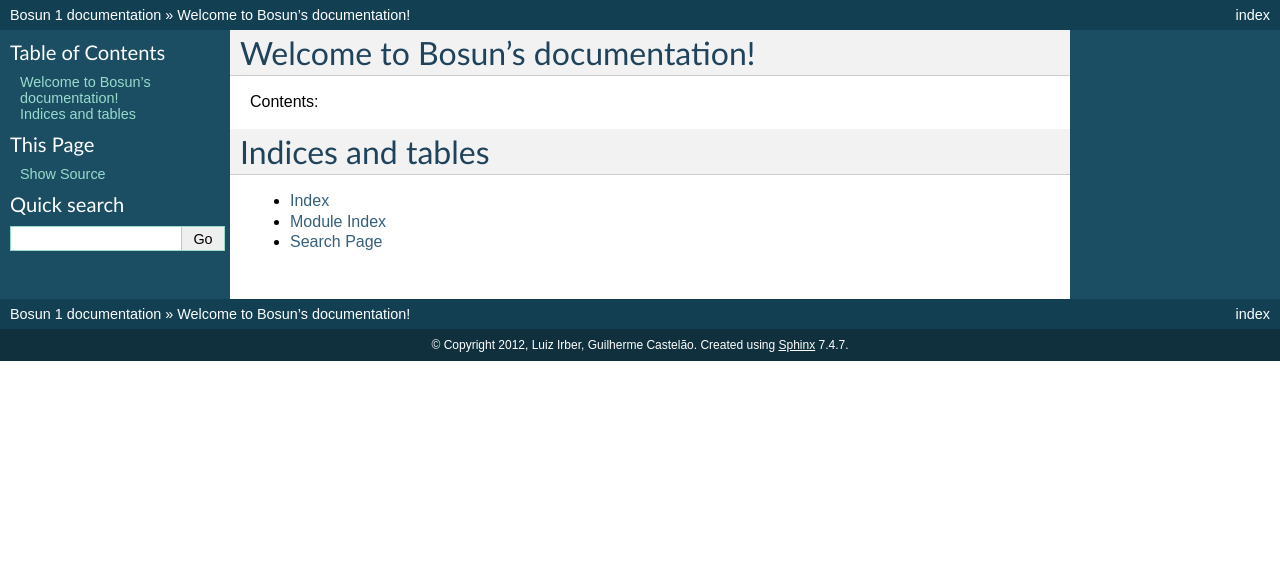
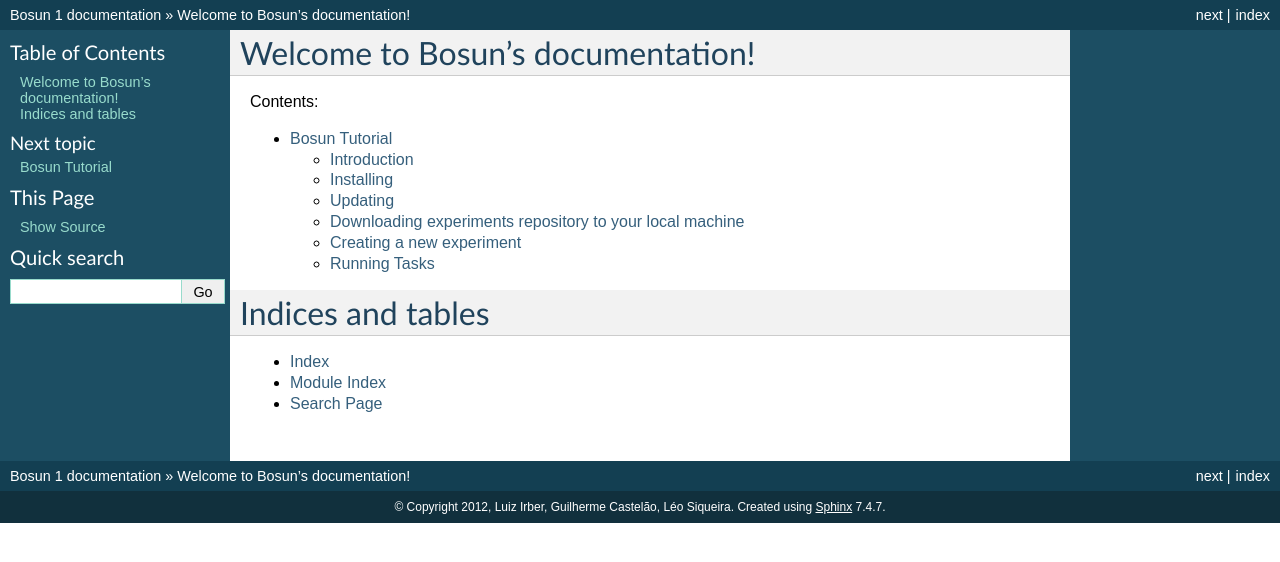
Before and after one commit to luizirber/bosun, a Sphinx documentation site: the page built from docs/index.rst, in a window 1280 px wide. Shown: the top 562 px of the page. Built offline with Sphinx 7.4.7, drawn with Linux system fonts in a browser that asks for light colours; some of the changed lines change nothing that is shown.

Commit message:
Updated docs with tutorial that was in Google Docs

```diff
--- /dev/null
+++ b/docs/bosun.rst
@@ -0,0 +1,452 @@
+Bosun Tutorial
+==============
+
+************
+Introduction
+************
+
+In this manual $EXP_REPOS is the local directory where you want to keep the
+model experiments (local repository) in your local machine. To name it exp_repos
+and place in your $HOME dir:
+
+.. code-block:: bash
+
+  $ EXP_REPOS=~/exp_repos
+
+**********
+Installing
+**********
+
+First you need to install Mercurial, a version control system, if not previously
+installed. As first step, you should teach Mercurial your name (required). For
+that you open/create the file ~/.hgrc in your home directory with a text-editor
+and add the ui section (user interaction) with your username:
+
+.. code-block:: guess
+
+  [ui]
+  username = name <user@mail.com>
+
+In Mercurial, we do all of our work inside a repository which will be $EXP_REPOS
+set up in the Introduction. A repository is a directory that contains all of the
+source files that we want to keep history of, along with complete histories of
+those source files. To do this, we will use the clone command (hg clone). This
+makes a clone of a repository (remote in our case); it makes a complete copy of
+another repository so that we will have our own local, private one to work in.
+We will bring the experiments repository to your local machine after the
+installation is finished.
+
+
+Installing dependencies and Bosun
+*********************************
+
+We need to install a series of software dependencies for Bosun to work, although
+it already has built-in dependencies in itself that are installed automatically.
+
+
+First, we install virtualenv which is a tool to create isolated Python
+environments. It creates a Python interpreter that uses an isolated environment
+in order to not create conflicts among different versions or libraries
+installed. Anytime you use that interpreter the libraries in that environment
+will be used. To install it:
+
+
+.. code-block:: bash
+
+  $ curl -O https://raw.github.com/pypa/virtualenv/master/virtualenv.py
+  $ python virtualenv.py ~/.bosun_env
+
+
+In order to use this recently created environment it is necessary to activate
+it. To do that we execute the following command:
+
+
+.. code-block:: bash
+
+  $ source ~/.bosun_env/bin/activate
+
+
+This command will change your $PATH so its first entry is the virtualenv's bin/
+directory and your prompt is changed so that you can visually distinguish when
+this environment is activated (you have to use source because it changes your
+shell environment in-place.). The activate command only alters the $PATH and
+prompt of you working terminal, if you want to use Bosun in another terminal you
+will have to activate it in that new terminal too. If you want to undo the
+changes done with activate you execute the following command:
+
+.. code-block:: bash
+
+  (environment) $ deactivate
+
+Finally, install another dependency and Bosun:
+
+.. code-block:: bash
+
+  $ pip install http://luizirber.org/software/mom4_utils-1.0.tar.gz
+  $ pip install https://github.com/luizirber/bosun/tarball/master
+  $ rm virtualenv.py
+
+
+Preparing Bosun for first use
+*****************************
+
+Before running Bosun for the first time, please configure your username, remote
+host and connection port, so that you don’t need to type it every time you use
+it. This configuration is placed inside the file ~/.bosunrc (.bosunrc in your
+$HOME directory) and needs to be edited/created.
+
+
+Ex:1)
+If you are inside CPTEC/INPE:
+
+.. code-block:: guess
+
+  user: your_user_at_tupa
+  hosts: tupa.cptec.inpe.br
+
+2)
+
+.. code-block:: guess
+
+  user: your_user_at_tupa
+  hosts: lmo-f
+  port: 6000
+
+********
+Updating
+********
+
+In order to update Bosun without installing all the built-in dependencies again:
+
+
+.. code-block:: bash
+
+  $ pip install -U --no-deps hg+ssh://tupa//stornext/online2/ocean/bosun#egg=bosun
+
+
+
+********************************************************
+Downloading experiments repository to your local machine
+********************************************************
+
+
+Bring the experiments repository to your local machine using:
+
+
+.. code-block:: bash
+
+  $ hg clone ssh://tupa//stornext/online2/ocean/exp_repos $EXP_REPOS
+
+
+When you clone a repository, the new repository becomes an exact copy of the
+existing one at the time of the clone, but subsequent changes in either one will
+not show up in the other unless you explicitly transfer them, by either pulling
+(hg pull -u) or pushing (hg push) using Mercurial.
+
+*************************
+Creating a new experiment
+*************************
+
+In order to create a new experiment, copy the directory expbase to a new exp
+dir, e.g. expnew:
+
+
+.. code-block:: bash
+
+  $ cd $EXP_REPOS/exp
+  $ cp -R expbase expnew
+  $ cd expnew
+
+The new experiment directory will have the following structure: 1. MODELIN 1.
+AGCM model configuration 1. input.nml 1. OGCM and coupler configuration. 1.
+instrument_coupler.apa 1. Instrumentation configuration. 1. namelist.yaml
+Configurations for running the experiment.
+
+
+
+
+1. runscripts/ 1. Files for compiling, executing, and post-processing. You
+should not need to modify these. 1. tables/ 1. field_table 2. diag_table 3.
+data_table 1. 1. data_override
+
+
+Go on and edit namelist.yaml which contains the experiment name, start/end
+dates, etc:
+
+.. code-block:: bash
+
+  $ vi namelist.yaml
+
+Change name to expnew and save.
+
+.. code-block:: bash
+
+  $ cd tables
+
+
+Edit diag_table for selecting diagnostic variables for the OGCM model outputs:
+
+.. code-block:: bash
+
+  $ vi diag_table
+  $ cd $EXP_REPOS/exp
+
+Update new exp in the repository:
+
+.. code-block:: bash
+
+  $ hg add expnew
+
+
+Check for changes:
+
+
+.. code-block:: bash
+
+  $ hg pull –u
+
+
+Merge if necessary:
+
+
+.. code-block:: bash
+
+  $ hg merge
+
+
+The act of creating a changeset in the main repository is called committing it.
+We perform a commit using the commit command. The hg commit command has a nice
+short alias: ci ("check in"), so we can use that:
+
+.. code-block:: bash
+
+  $ hg ci
+
+
+This drops us into an editor, and presents us with a few cryptic lines of text.
+The first line is empty and the lines that follow identify the user, branch name
+and the files that will go into this changeset. Edit the text in the first line
+briefly mentioning your changes so it can be understood by yourself and other
+users of the same repository/branch.
+
+Upload your changes to the main repository (remote) using:
+
+
+.. code-block:: bash
+
+  $ hg push
+
+*************
+Running Tasks
+*************
+
+Before running a task with Bosun, please check if your virtualenv is activated:
+
+
+.. code-block:: bash
+
+  $ source ~/.bosun_env/bin/activate
+
+
+Bosun has several tasks that can be performed. To list the available tasks to be
+performed:
+
+
+.. code-block:: bash
+
+  $ bosun --list
+
+
+To detail the task dependencies and which variables need to be set in the
+namelists respective to a specific task from the list:
+
+
+.. code-block:: bash
+
+  $ bosun -d taskname
+
+
+Run Experiment from scratch
+***************************
+
+
+In order to run a full model cycle, i.e. prepare (create all directories, and
+copy the necessary inputs to the right place), compile and run: $ bosun
+deploy_and_run:name=expnew The three tasks performed in deploy_and_run can also
+be achieved if the user runs the tasks: prepare, compilation, and run in this
+specific order. This will create directories in:
+/scratchin/grupos/ocean/home/${USER}/${EXP}/ containing source files for
+compilation, namelists, and executables for this specific experiment. It will
+also create directories in:
+/scratchout/grupos/ocean/home/${USER}/${EXP}/${TYPE}/ where ${TYPE} is the type
+of run: ocean model only (mom4p1_falsecoupled) or coupled ocean/atmosphere run
+(coupled). It contains the input, outputs, and restart files. If running a
+coupled run, the atmospheric outputs are located in:
+/scratchout/grupos/ocean/home/${USER}/${EXP}/coupled/model/dataout/TQ0062L028/
+
+Restart an experiment
+*********************
+
+Assuming you've successfully ran the model, you now have the model restart files
+written to your RESTART directory. For safety, rename the restart directory to
+save the data intact, before starting a new run: $ cp RESTART RESTART_yyyymmddhh
+In order to restart and existing experiment: $ bosun
+restart:name=expnew,restart=yyyymmddhh,finish=yyyymmddhh This task will check
+the current model time in /RESTART/coupler.res against the given date and return
+an error message if they do not match. Observation: If restarting again, don't
+forget to rename the newly formed RESTART directory if you plan to keep those
+files!
+
+
+Creating new grids
+******************
+
+
+The generation of new grids is treated in the same way as a regular experiment
+in Bosun. However, it does require some editing of the grid specification data
+file (to be moved inside the namelist in the future):
+
+
+.. code-block:: bash
+
+  $ cd $EXP_REPOS/exp
+  $ cp -R expbase expnewgrid
+  $ cd expnewgrid
+  $ vi runscripts/mom4_pre/ocean_grid_run.csh
+
+
+Usually you will need to edit hgrid_nml, vgrid_nml and topog_nml inside this
+file to include your grid specifications and suitable topography file for the
+intended resolution before running.
+
+
+Once you configured your new grid, you need to commit the changes and send to
+the remote machine:
+
+
+.. code-block:: bash
+
+  $ hg add expnewgrid
+  $ hg pull -u
+  $ hg commit -m "New grid generation"
+  $ hg push
+
+In order to create the grid and the exchange grid for the coupled model using
+Bosun:
+
+
+.. code-block:: bash
+
+  $ bosun generate_grid:name="expnewgrid"
+  $ bosun make_xgrids:name="expnewgrid"
+
+This tasks will generate the following file in the remote machine:
+
+
+.. code-block:: bash
+
+  /scratchout/grupos/ocean/home/${USER}/${EXP}/coupled/gengrid/grid_spec_UNION.nc
+
+
+The grid_spec_UNION.nc is the actual file that will be used when running the
+model. It is recommended to change the name of the file so that it includes the
+grid resolution, e.g. grid_spec_0.1.nc for a 1/10 of degree global regular grid.
+
+
+Regridding required fields for new grids
+****************************************
+
+
+The generation of regrid fields is also treated in the same way as a regular
+experiment in Bosun. Make sure that you have the destination grid available if
+it wasn't created using the previous section. Go on and edit namelist.yaml
+inside expnewgrid:
+
+.. code-block:: bash
+
+  $ vi namelist.yaml
+
+
+.. code-block:: yaml
+
+  regrid_3d_src_file: /stornext/online2/ocean/database/your_source_file.nc
+  regrid_3d_dest_grid: ${gengrid_workdir}/your_destination_grid.nc
+  regrid_3d_output_filename: your_3D_field_regridded.nc
+
+
+Make sure "regrid_3d_run_this_module" is set to "True" in order to run the
+regrid 3D module, then edit the above three lines in order to set the source
+file, e.g. with temperature and salt 3D fields (monthly climatology with 12 time
+steps), your model grid file, and the output file name.
+
+
+Make sure the number of variables and their  names in
+runscripts/mom4_pre/regrid_3d_run.csh match the names of the source fields in
+regrid_3d_src_file:
+
+.. code-block:: bash
+
+  $ vi runscripts/mom4_pre/regrid_3d_run.csh
+
+.. code-block:: yaml
+
+  numfields = 2
+  src_field_name = 'temp','salt'
+
+
+Once the above is done, run the task:
+
+
+.. code-block:: bash
+
+  $ bosun regrid_3d:name="expnewgrid"
+
+
+This will create the following regrid file in the directory:
+
+
+.. code-block:: bash
+
+  /scratchout/grupos/ocean/home/${USER}/${EXP}/coupled/regrid_3d/your_3D_field_regridded.nc
+
+
+Always check if the output file really contains the required fields with the
+correct numbers of grid points and time steps before running the model.
+
+
+To start a run using a new grid, it is also required to have three other 2D
+fields regridded: temp, salt, and chlorophyll. Go on and edit namelist.yaml
+inside expnewgrid:
+
+.. code-block:: bash
+
+  $ vi namelist.yaml
+
+.. code-block:: yaml
+
+  regrid_2d_namelist:
+    file: ${expdir}/tables/regrid_2d.nml
+    vars:
+      regrid_2d_nml:
+        numfields: 1
+        src_file: /stornext/online2/ocean/database/levitus.nc
+        src_field_name: temp
+        dest_field_name: temp
+        dest_grid: ${gengrid_workdir}/your_destination_grid.nc
+        dest_file: temp_0.1regrid.nc
+        dest_grid_type: T
+        vector_field: False
+
+
+Make sure "regrid_2d_run_this_module" is set to "True" in order to run the
+regrid 2D module, then edit the regrid_2d_namelist shown in the lines above.
+You'll need to edit this regrid_2d_namelist for each field and create individual
+files for temp, salt, and chlorophyll.
+
+
+This will create the following regrid file in the directory:
+
+
+.. code-block:: bash
+
+  /scratchout/grupos/ocean/home/${USER}/${EXP}/coupled/regrid_2d/your_2D_field_regridded.nc
--- a/docs/conf.py
+++ b/docs/conf.py
@@ -41,7 +41,7 @@
 
 # General information about the project.
 project = u'Bosun'
-copyright = u'2012, Luiz Irber, Guilherme Castelão'
+copyright = u'2012, Luiz Irber, Guilherme Castelão, Léo Siqueira'
 
 # The version info for the project you're documenting, acts as replacement for
 # |version| and |release|, also used in various other places throughout the
@@ -184,7 +184,7 @@
 # (source start file, target name, title, author, documentclass [howto/manual]).
 latex_documents = [
   ('index', 'Bosun.tex', u'Bosun Documentation',
-   u'Luiz Irber, Guilherme Castelão', 'manual'),
+   u'Luiz Irber, Guilherme Castelão, Léo Siqueira', 'manual'),
 ]
 
 # The name of an image file (relative to this directory) to place at the top of
@@ -214,7 +214,7 @@
 # (source start file, name, description, authors, manual section).
 man_pages = [
     ('index', 'bosun', u'Bosun Documentation',
-     [u'Luiz Irber, Guilherme Castelão'], 1)
+     [u'Luiz Irber, Guilherme Castelão, Léo Siqueira'], 1)
 ]
 
 # If true, show URL addresses after external links.
@@ -228,7 +228,7 @@
 #  dir menu entry, description, category)
 texinfo_documents = [
   ('index', 'Bosun', u'Bosun Documentation',
-   u'Luiz Irber, Guilherme Castelão', 'Bosun', 'One line description of project.',
+   u'Luiz Irber, Guilherme Castelão, Léo Siqueira', 'Bosun', 'One line description of project.',
    'Miscellaneous'),
 ]
 
--- a/docs/index.rst
+++ b/docs/index.rst
@@ -11,7 +11,7 @@
 .. toctree::
    :maxdepth: 2
 
-
+   bosun
 
 Indices and tables
 ==================
```
